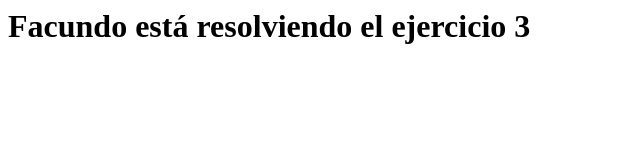
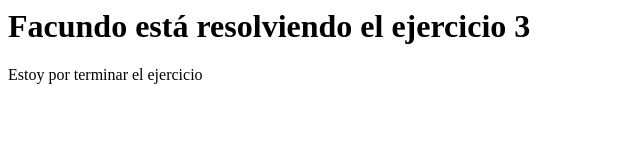
Before and after one commit to facutorr2005/gs-ej-3, a plain HTML site: page index.html in a window 1280 px wide. Shown: the whole page, without its empty margins (0-640 px from the left). Drawn offline with Linux system fonts and the light colour scheme.

Commit message:
añadida segunda iteración

```diff
--- a/index.html
+++ b/index.html
@@ -1 +1,2 @@
 <h1>Facundo está resolviendo el ejercicio 3</h1>
+<p>Estoy por terminar el ejercicio</p>
```
